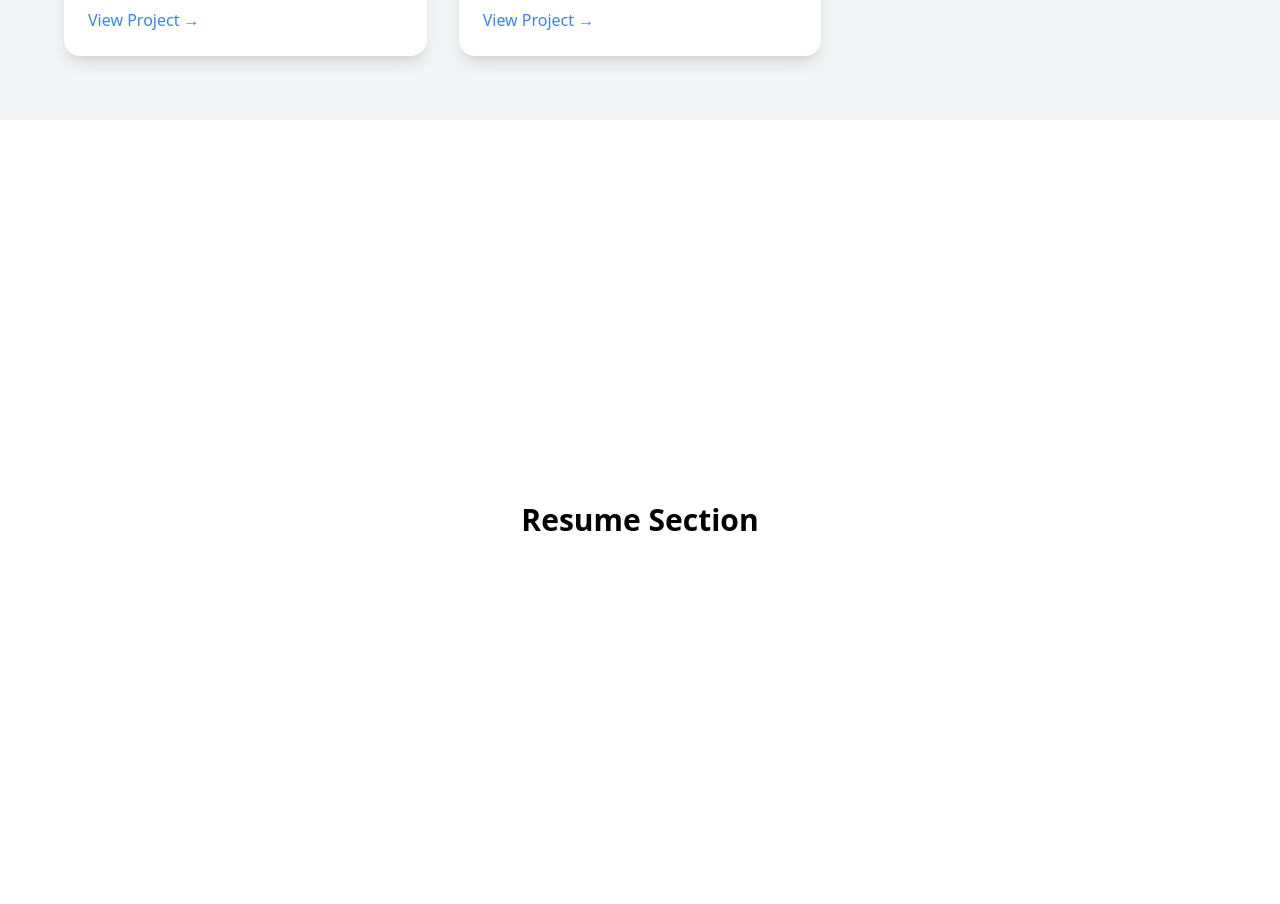
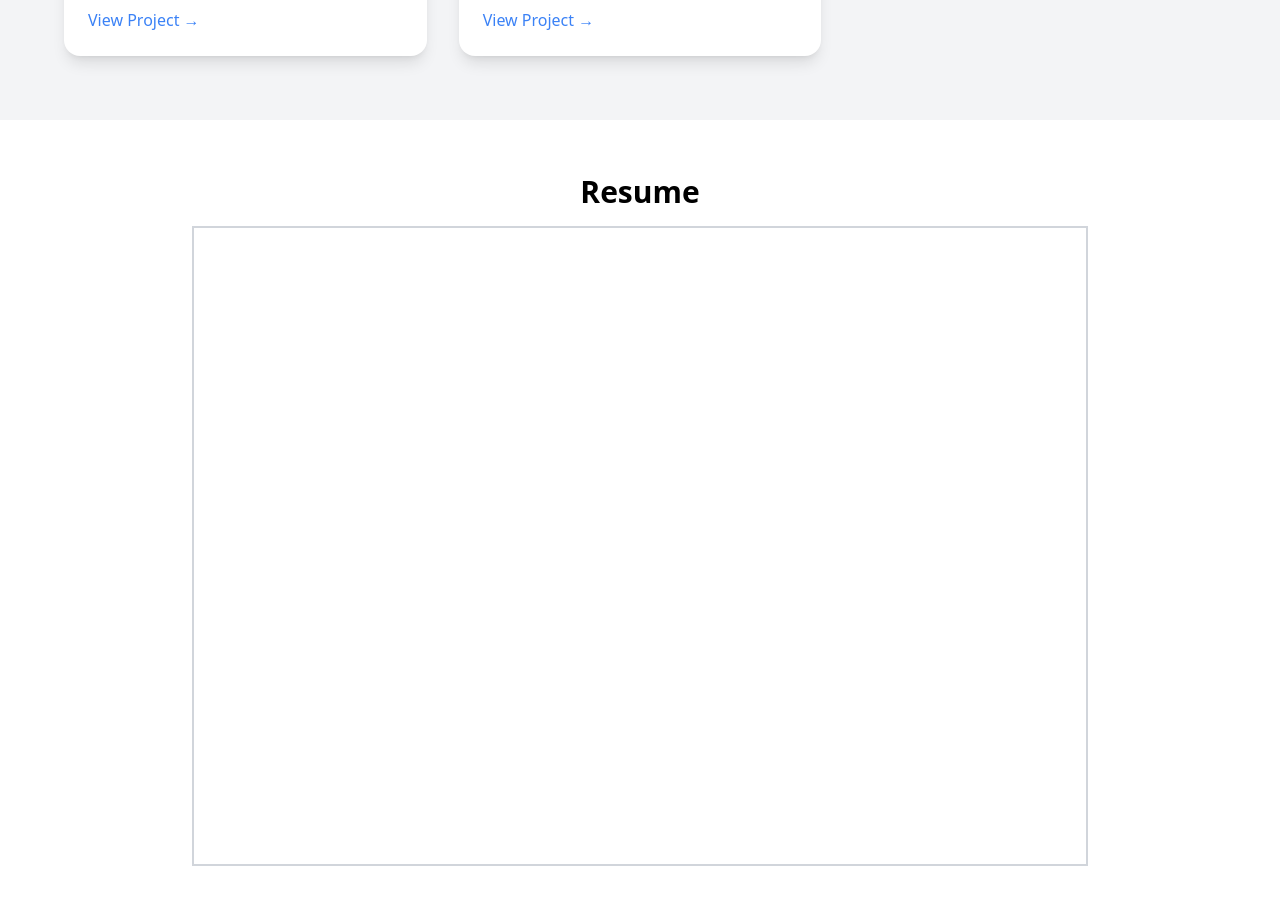
Before and after one commit to IsaiahWut/my-portfolio, a React (Create React App) app: page / in a window 1280 px wide. Shown: the part 3320-4224 px from the top of the page. Built offline with nearby package versions, Linux system fonts and the light colour scheme.

Commit message:
Added resume section

```diff
--- a/src/pages/Resume.tsx
+++ b/src/pages/Resume.tsx
@@ -2,9 +2,14 @@ const Resume = () => {
   return (
     <section
       id="resume"
-      className="h-screen flex justify-center items-center bg-white"
+      className="h-screen flex flex-col justify-center items-center bg-white"
     >
-      <h1 className="text-3xl font-bold">Resume Section</h1>
+      <h1 className="text-3xl font-bold mb-4">Resume</h1>
+      <iframe
+        src="/Resume.pdf"
+        className="w-full max-w-4xl h-[80vh] border-2 border-gray-300"
+        title="Resume"
+      />
     </section>
   );
 };
```
Also changed, not shown: 1 other file (tests, documents, lock files or other folders).
